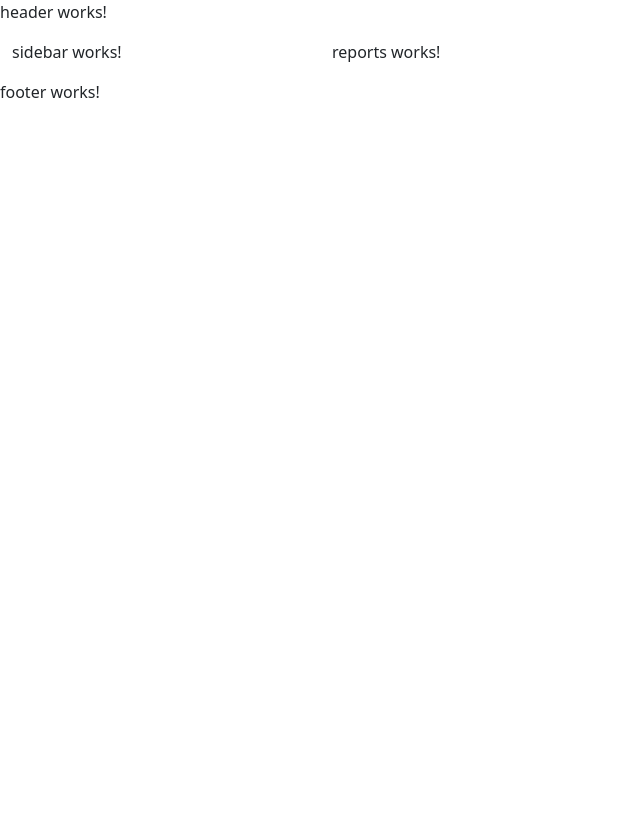
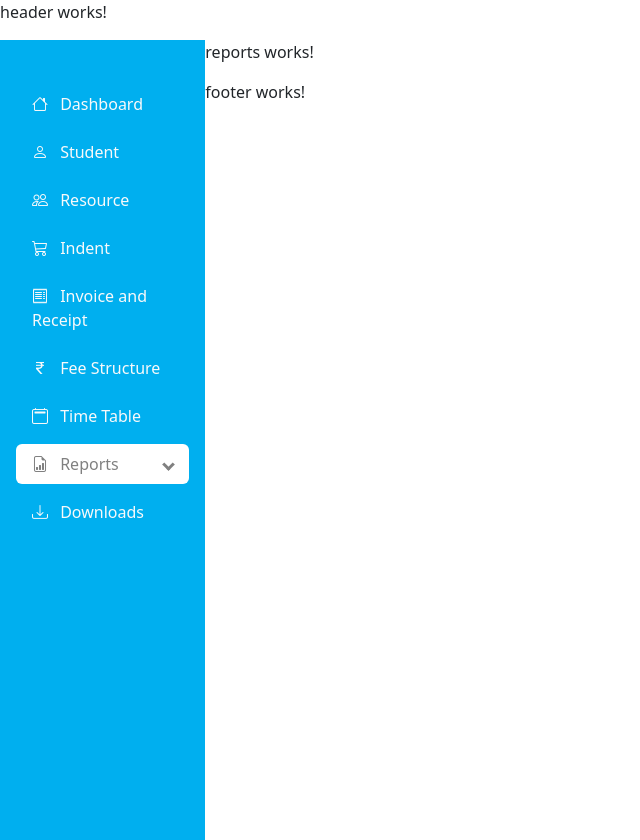
Before and after one commit to Drackus001/Interview-Projects, an Angular app in the folder Front-End/Angular_Projects/DashHire/: page / in a window 1280 px wide. Shown: the whole page, without its empty margins (0-640 px from the left). Before the commit the page ends 800 px from the top, so only its background shows below. Built offline with nearby package versions, Linux system fonts and the light colour scheme.

Commit message:
sidebar design completed

```diff
--- a/Front-End/Angular_Projects/DashHire/src/app/app.component.html
+++ b/Front-End/Angular_Projects/DashHire/src/app/app.component.html
@@ -1,13 +1,12 @@
 <app-header></app-header>
-<div class="container-fluid">
+<div>
   <div class="row">
-    <div class="col-3">
+    <div class="col-2" style="padding-right: 0px">
       <app-sidebar></app-sidebar>
     </div>
-    <div class="col-9">
+    <div class="col-10" style="padding-left: 0px">
       <app-reports></app-reports>
+      <app-footer></app-footer>
     </div>
   </div>
 </div>
-
-<app-footer></app-footer>
--- a/Front-End/Angular_Projects/DashHire/src/app/shared/components/sidebar/sidebar.component.html
+++ b/Front-End/Angular_Projects/DashHire/src/app/shared/components/sidebar/sidebar.component.html
@@ -1 +1,58 @@
-<p>sidebar works!</p>
+<div class="sidebar-container d-flex flex-column flex-shrink-0 p-3">
+  <ul class="nav nav-pills pt-4 flex-column mb-auto">
+    <li class="nav-item">
+      <a href="#" class="nav-link link-light" aria-current="page">
+        <i class="bi bi-house"></i>
+        Dashboard
+      </a>
+    </li>
+    <li>
+      <a href="#" class="nav-link link-light">
+        <i class="bi bi-person"></i>
+        Student
+      </a>
+    </li>
+    <li>
+      <a href="#" class="nav-link link-light">
+        <i class="bi bi-people"></i>
+        Resource
+      </a>
+    </li>
+    <li>
+      <a href="#" class="nav-link link-light">
+        <i class="bi bi-cart3"></i>
+        Indent
+      </a>
+    </li>
+    <li>
+      <a href="#" class="nav-link link-light">
+        <i class="bi bi-receipt"></i>
+        Invoice and Receipt
+      </a>
+    </li>
+    <li>
+      <a href="#" class="nav-link link-light">
+        <i class="bi bi-currency-rupee"></i>
+        Fee Structure
+      </a>
+    </li>
+    <li>
+      <a href="#" class="nav-link link-light">
+        <i class="bi bi-calendar2"></i>
+        Time Table
+      </a>
+    </li>
+    <li>
+      <a href="#" class="nav-link active">
+        <i class="bi bi-file-earmark-bar-graph"></i>
+        Reports
+      </a>
+    </li>
+    <li>
+      <a href="#" class="nav-link link-light">
+        <i class="bi bi-download"></i>
+        Downloads
+      </a>
+    </li>
+  </ul>
+</div>
--- a/Front-End/Angular_Projects/DashHire/src/app/shared/components/sidebar/sidebar.component.scss
+++ b/Front-End/Angular_Projects/DashHire/src/app/shared/components/sidebar/sidebar.component.scss
@@ -0,0 +1,33 @@
+.sidebar-container {
+  background-color: #00afef;
+  height: 100vh;
+
+  .active {
+    color: grey;
+    background-color: #fff;
+    &::after {
+      content: "";
+      position: absolute;
+      right: 16px;
+      top: 16px;
+      border: solid grey;
+      border-width: 0 3px 3px 0;
+      display: inline-block;
+      padding: 3px;
+      transform: rotate(45deg);
+      -webkit-transform: rotate(45deg);
+    }
+  }
+
+  ul {
+    li {
+      padding: 4px 0px 4px 0px;
+      a {
+        position: relative;
+        i {
+          padding-right: 8px;
+        }
+      }
+    }
+  }
+}
```
